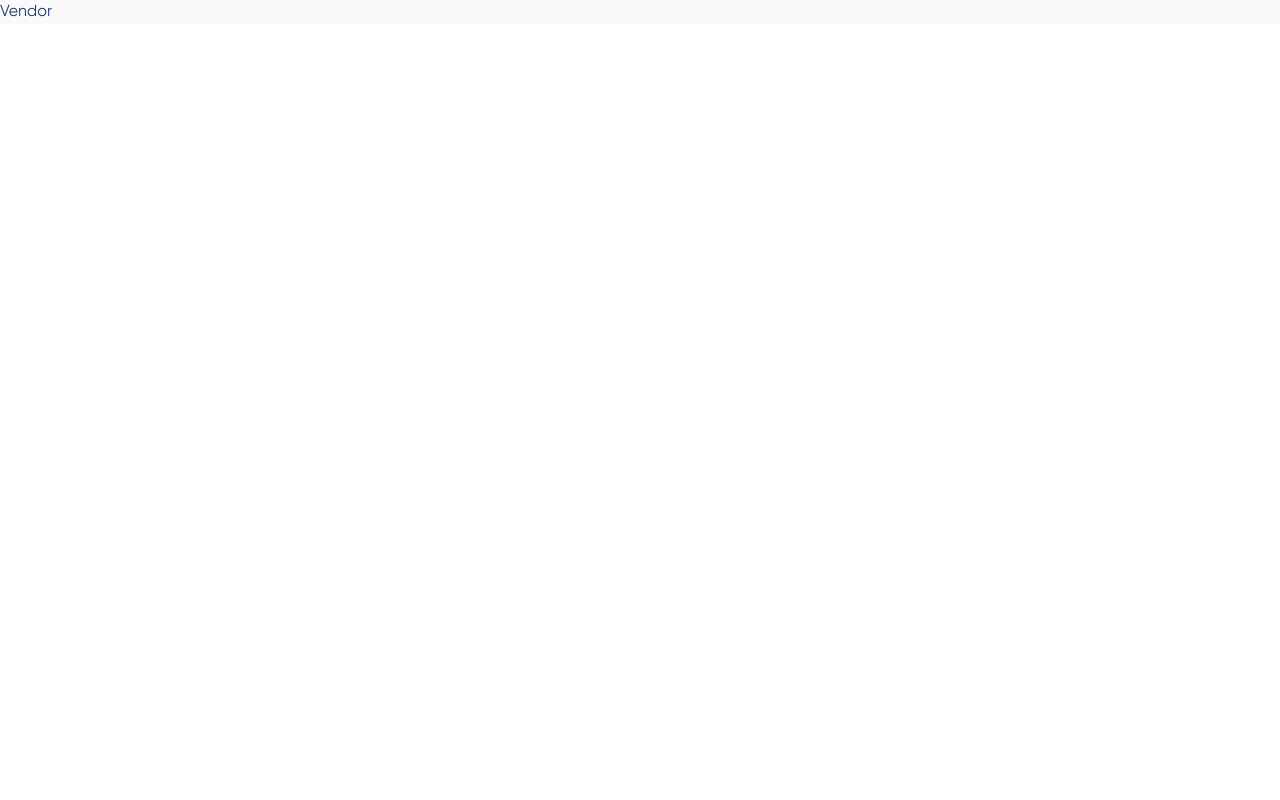
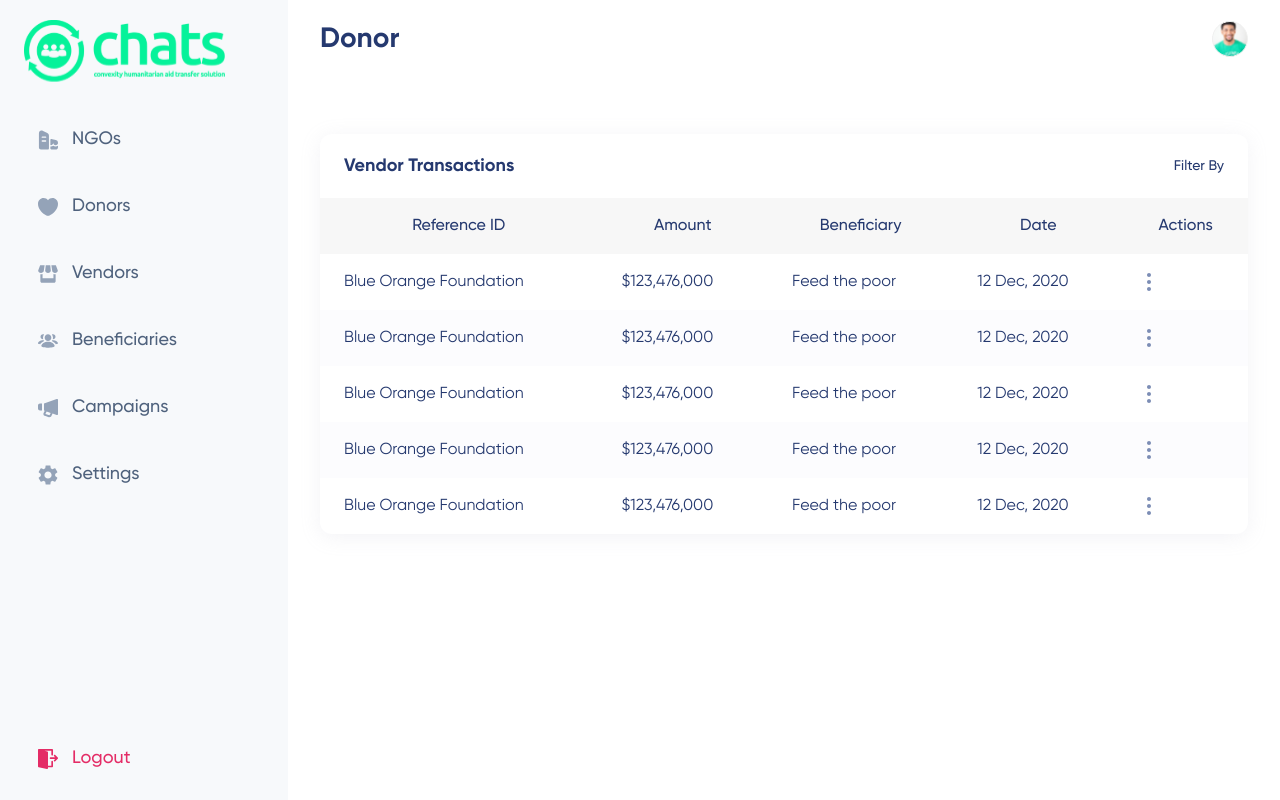
Before and after one commit to ZainabAlayande/chats-admin, a Nuxt app: page /Vendors in a window 1280 px wide. Built offline with nearby package versions, Linux system fonts and the light colour scheme.

Commit message:
started vendors design flow

```diff
--- /dev/null
+++ b/components/tables/vendors/Transactions.vue
@@ -0,0 +1,98 @@
+<template>
+  <div class="bg-white rounded-xl main">
+    <div class="flex h-16 w-full items-center justify-between px-6">
+      <h3 class="font-bold text-[1.125rem]">Vendor Transactions</h3>
+
+      <div class="text-sm flex font-medium items-center justify-end">
+        <span>Filter By</span>
+      </div>
+    </div>
+
+    <div>
+      <table class="table-auto w-full mx-auto">
+        <thead class="w-full">
+          <tr>
+            <th
+              class="bg-[#f7f7f7] text-base font-medium px-6 py-4"
+              v-for="(header, index) in headers"
+            >
+              {{ header.title }}
+            </th>
+          </tr>
+        </thead>
+
+        <tbody>
+          <tr
+            v-for="(donor, index) in donors"
+            :key="index"
+            class="cursor-pointer"
+            :class="index % 2 != 0 && 'bg-[#FCFCFE]'"
+          >
+            <td>{{ donor.name }}</td>
+            <td>{{ donor.amount }}</td>
+            <td>{{ donor.beneficiary }}</td>
+            <td class="">{{ donor.date }}</td>
+
+
+            <td>
+                <WidgetsIconsEllipsis />
+            </td>
+
+          </tr>
+        </tbody>
+      </table>
+    </div>
+  </div>
+</template>
+
+<script setup>
+const headers = ref([
+  { title: "Reference ID" },
+  { title: "Amount" },
+  { title: "Beneficiary" },
+  { title: "Date" },
+  { title: "Actions" },
+]);
+
+const donors = ref([
+  {
+    name: "Blue Orange Foundation",
+    amount: "$123,476,000",
+    beneficiary: "Feed the poor",
+    date: "12 Dec, 2020",
+  },
+  {
+    name: "Blue Orange Foundation",
+    amount: "$123,476,000",
+    beneficiary: "Feed the poor",
+    date: "12 Dec, 2020",
+  },
+  {
+    name: "Blue Orange Foundation",
+    amount: "$123,476,000",
+    beneficiary: "Feed the poor",
+    date: "12 Dec, 2020",
+  },
+  {
+    name: "Blue Orange Foundation",
+    amount: "$123,476,000",
+    beneficiary: "Feed the poor",
+    date: "12 Dec, 2020",
+  },
+  {
+    name: "Blue Orange Foundation",
+    amount: "$123,476,000",
+    beneficiary: "Feed the poor",
+    date: "12 Dec, 2020",
+  },
+]);
+</script>
+
+<style lang="scss" scoped>
+.main {
+  box-shadow: 0px 3.17px 19.8125px rgba(174, 174, 192, 0.15);
+}
+table >tbody > tr> td  {
+  @apply align-middle   mx-auto   text-base px-6 py-4 ;
+}
+</style>
--- /dev/null
+++ b/components/tables/vendors/index.vue
@@ -0,0 +1,128 @@
+<template>
+  <div class="bg-white rounded-xl main">
+    <div class="flex h-16 w-full items-center justify-between px-6">
+      <h3 class="font-bold text-[1.125rem]">Vendors</h3>
+
+      <div class="text-sm flex font-medium items-center justify-end">
+        <span>Filter By</span>
+      </div>
+    </div>
+
+    <div>
+      <table class="table-auto w-full mx-auto">
+        <thead class="w-full">
+          <tr>
+            <th
+              class="bg-[#f7f7f7] text-base font-medium px-6 py-4"
+              v-for="(header, index) in headers"
+            >
+              {{ header.title }}
+            </th>
+          </tr>
+        </thead>
+
+        <tbody>
+          <tr
+            v-for="(vendor, index) in vendors"
+            :key="index"
+            class="cursor-pointer"
+            :class="index % 2 != 0 && 'bg-[#FCFCFE]'"
+          >
+            <td>{{ vendor.name }}</td>
+            <td>{{ vendor.email }}</td>
+            <td>{{ vendor.amount }}</td>
+            <td class="">{{ vendor.ngo_campaign_ratio }}</td>
+                 <td>
+            <span class="text-xs px-2 py-[.35rem] rounded-2xl capitalize" :class="vendor.status == 'active' ? 'text-[#337138] bg-[#D1F7C4]' : 'text-[#3D435E] bg-[#E7EBF3]'"> {{ vendor.status }} </span>
+            </td>
+
+
+            <td>
+                <Button
+                  :hasBorder="true"
+                  :hasIcon="false"
+                  :text="vendor.status == 'active' ? 'Deactivate' : 'Activate'"
+                  :isGray="vendor.status == 'active'"
+                  :disabled="vendor.status == 'active'"
+                  class="text-[.875rem] !py-2 !px-3"
+                />
+            </td>
+
+          </tr>
+        </tbody>
+      </table>
+    </div>
+  </div>
+</template>
+
+<script setup>
+const headers = ref([
+  { title: "Name" },
+  { title: "Email Address" },
+  { title: "Amount sold" },
+  { title: "NGOs / Campaigns" },
+  { title: "Status" },
+  { title: "Actions" },
+]);
+
+const vendors = ref([
+  {
+    name: "Blue Orange Foundation",
+    email: "test@gmamil.com",
+    amount: "$123,476,000",
+    ngo_campaign_ratio: "3 / 9",
+    status: "active",
+  },
+  {
+    name: "Blue Orange Foundation",
+    email: "test@gmamil.com",
+    amount: "$123,476,000",
+    ngo_campaign_ratio: "3 / 9",
+    status: "inactive",
+  },
+  {
+    name: "Blue Orange Foundation",
+    email: "test@gmamil.com",
+    amount: "$123,476,000",
+    ngo_campaign_ratio: "3 / 9",
+    status: "active",
+  },
+  {
+    name: "Blue Orange Foundation",
+    email: "test@gmamil.com",
+    amount: "$123,476,000",
+    ngo_campaign_ratio: "3 / 9",
+    status: "active",
+  },
+  {
+    name: "Blue Orange Foundation",
+    email: "test@gmamil.com",
+    amount: "$123,476,000",
+    ngo_campaign_ratio: "3 / 9",
+    status: "active",
+  },
+  {
+    name: "Blue Orange Foundation",
+    email: "test@gmamil.com",
+    amount: "$123,476,000",
+    ngo_campaign_ratio: "3 / 9",
+    status: "inactive",
+  },
+  {
+    name: "Blue Orange Foundation",
+    email: "test@gmamil.com",
+    amount: "$123,476,000",
+    ngo_campaign_ratio: "3 / 9",
+    status: "active",
+  },
+]);
+</script>
+
+<style lang="scss" scoped>
+.main {
+  box-shadow: 0px 3.17px 19.8125px rgba(174, 174, 192, 0.15);
+}
+table >tbody > tr> td  {
+  @apply align-middle   mx-auto   text-base px-6 py-4 ;
+}
+</style>
--- /dev/null
+++ b/components/widgets/icons/Ellipsis.vue
@@ -0,0 +1,15 @@
+<template>
+<span>
+  <svg width="4" height="18" viewBox="0 0 4 18" fill="none" xmlns="http://www.w3.org/2000/svg">
+<path d="M2 11C3.10457 11 4 10.1046 4 9C4 7.89543 3.10457 7 2 7C0.89543 7 0 7.89543 0 9C0 10.1046 0.89543 11 2 11Z" fill="#7C8DB5"/>
+<path d="M2 4C3.10457 4 4 3.10457 4 2C4 0.89543 3.10457 0 2 0C0.89543 0 0 0.89543 0 2C0 3.10457 0.89543 4 2 4Z" fill="#7C8DB5"/>
+<path d="M2 18C3.10457 18 4 17.1046 4 16C4 14.8954 3.10457 14 2 14C0.89543 14 0 14.8954 0 16C0 17.1046 0.89543 18 2 18Z" fill="#7C8DB5"/>
+</svg>
+
+
+</span>
+</template>
+
+
+<script   setup >
+</script>
--- a/pages/Vendors/index.vue
+++ b/pages/Vendors/index.vue
@@ -1,6 +1,7 @@
 <template>
-  <div class="flex bg-[#FAFAFA] justify-between">
-    Vendor
+    <div class="mt-6">
+      <!-- <TablesVendors /> -->
+      <TablesVendorsTransactions  />
   </div>
 </template>
 
```
Also changed, not shown: layouts/default.vue (renamed from layouts/default..vue).
